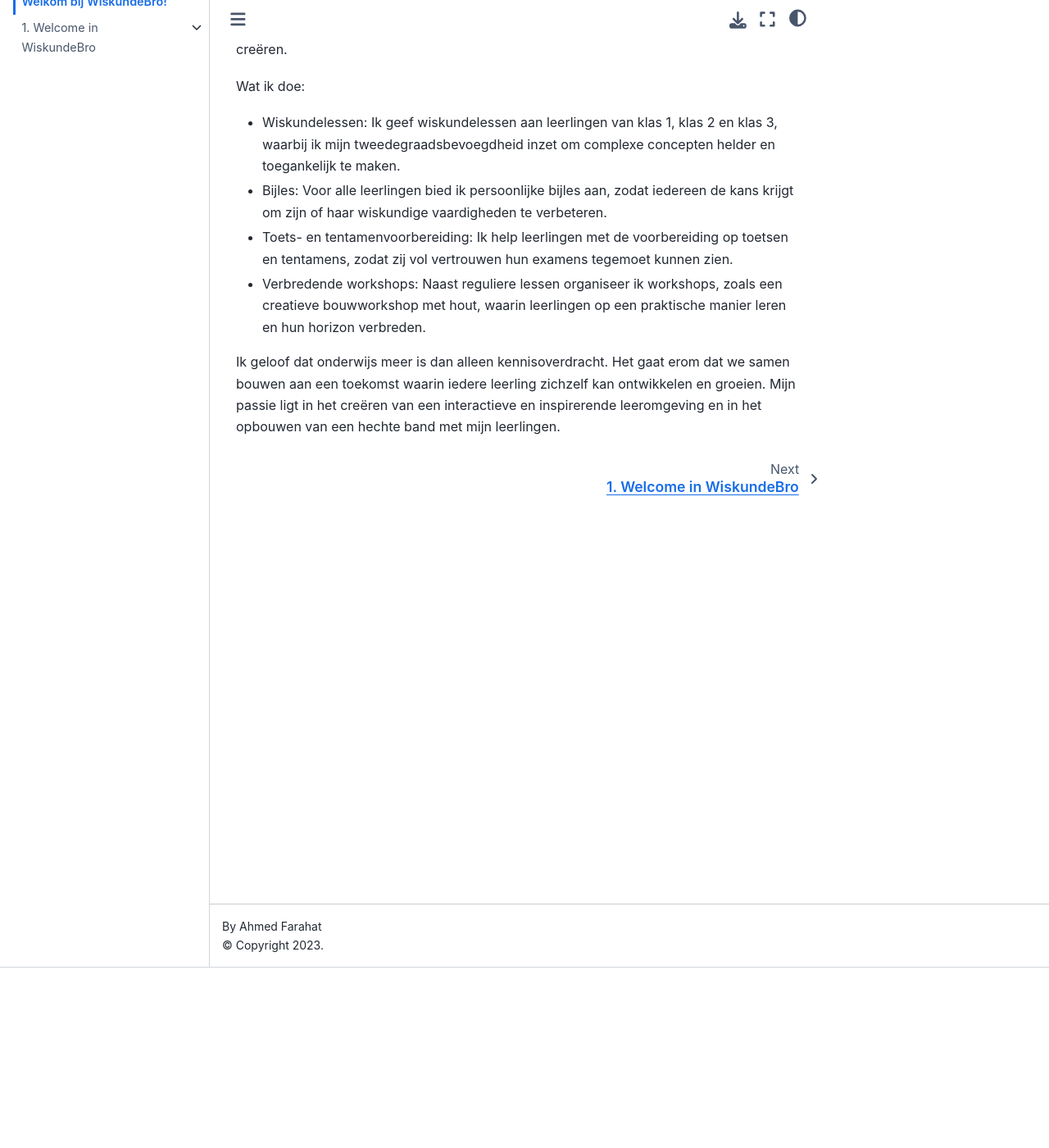
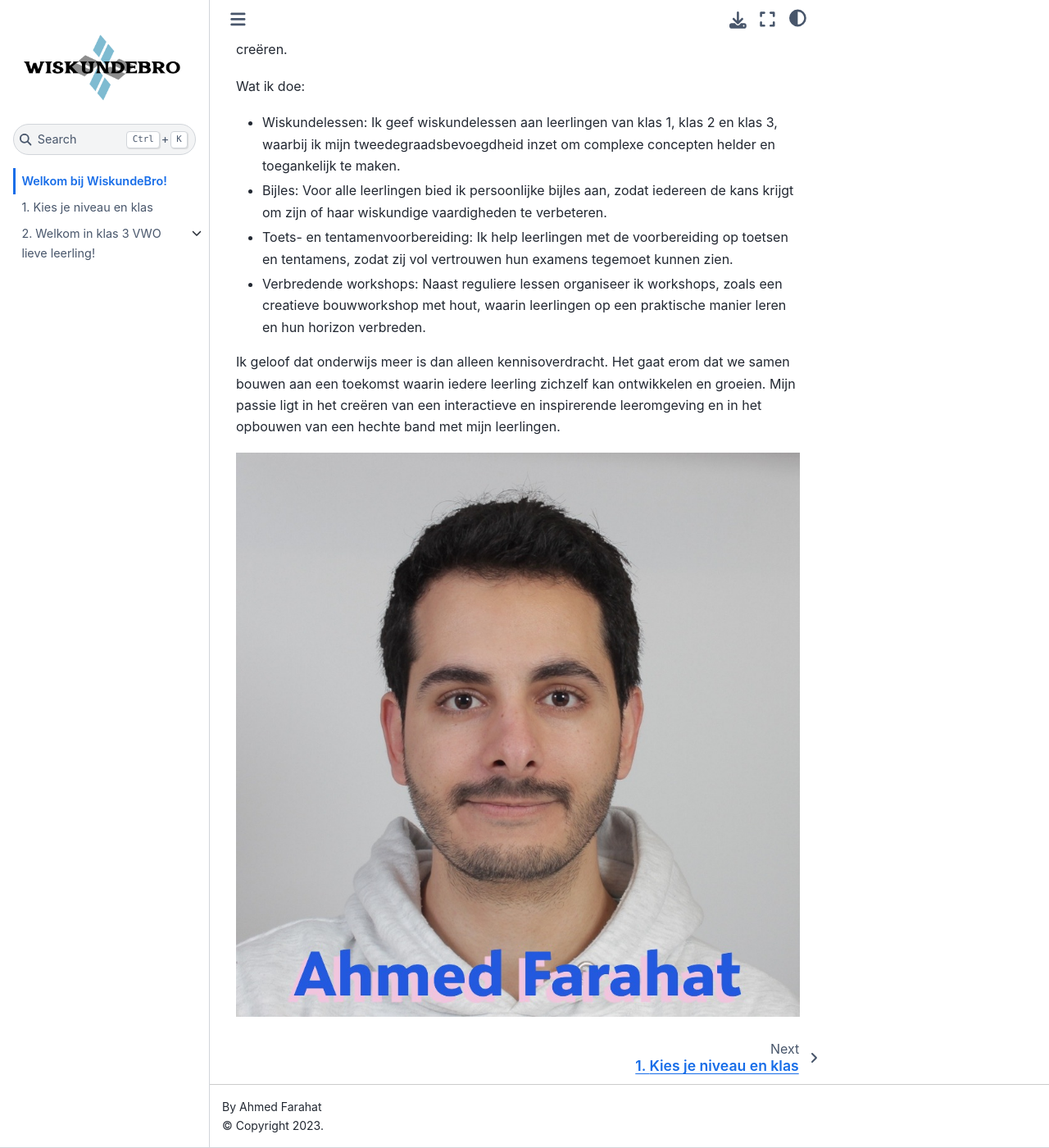
Before and after one commit to ahmedfarhatx22/WiskundeBro, a Jupyter Book: the page built from book/intro.ipynb, in a window 1280 px wide and 1400 px high, scrolled down 220 px. Shown: the whole window at 82% size. Built offline with Jupyter Book 1.0.4 settings and Sphinx 7.4.7 and the Sphinx Book theme 1.1.4, drawn with Linux system fonts in a browser that asks for light colours; pages that are not in the unit, such as notebooks, are missing from menus.

Commit message:
updating building plan for website

```diff
--- a/book/_toc.yml
+++ b/book/_toc.yml
@@ -5,6 +5,8 @@ options:
 chapters:    # (need to edit these according to plan)
 
 
-- file: Les_serie/les_serie_intro.ipynb
+- file: kies_je_klas/kies_je_niveau.ipynb
+
+- file: VWO/klas3/klas3_intro.ipynb
   sections:
-  - file: Les_serie/les_voorbeeld_klas3.ipynb
+    - file: VWO/klas3/HS6_2_K3.ipynb.ipynb
```
Also changed, not shown: book/Les_serie/les_serie_intro.ipynb (deleted), book/VWO/klas3/HS6_2_K3.ipynb, book/VWO/klas3/klas3_intro.ipynb (added), book/images/Ahmed_Farahat_foto1.jpg (added), book/intro.ipynb, book/kies_je_klas/kies_je_niveau.ipynb (added).
